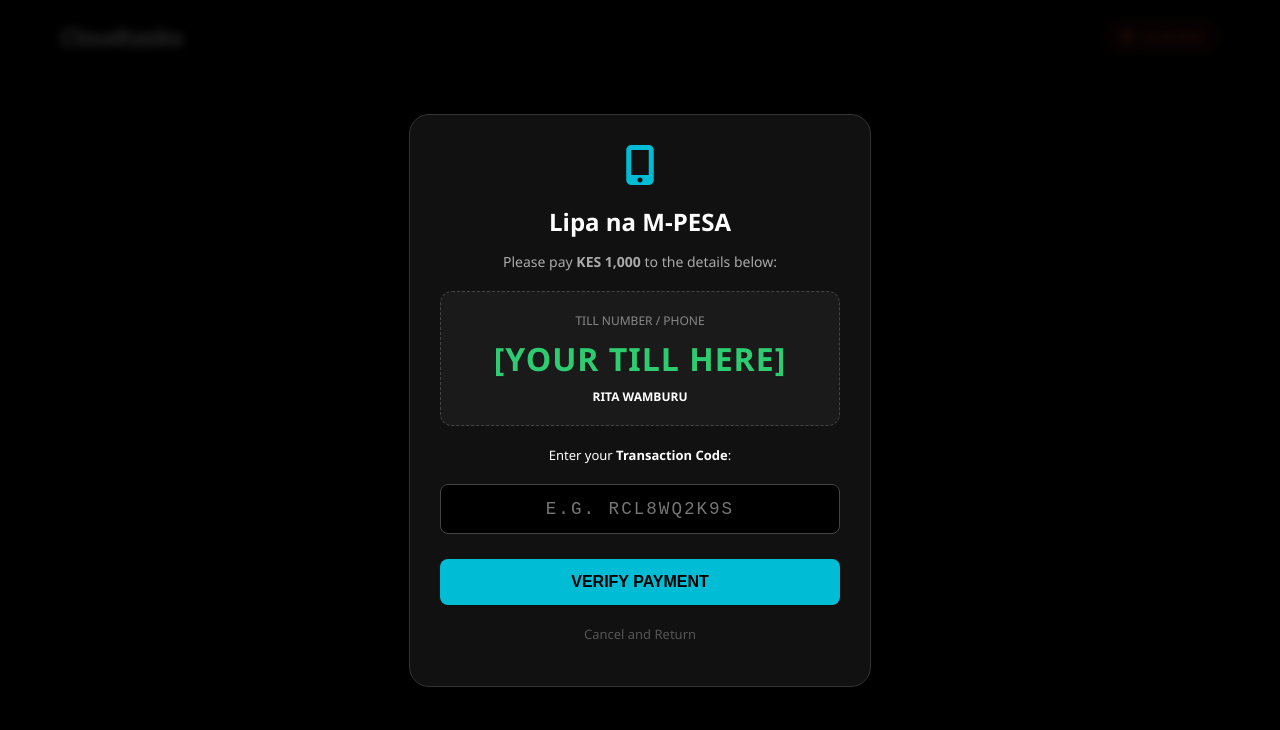
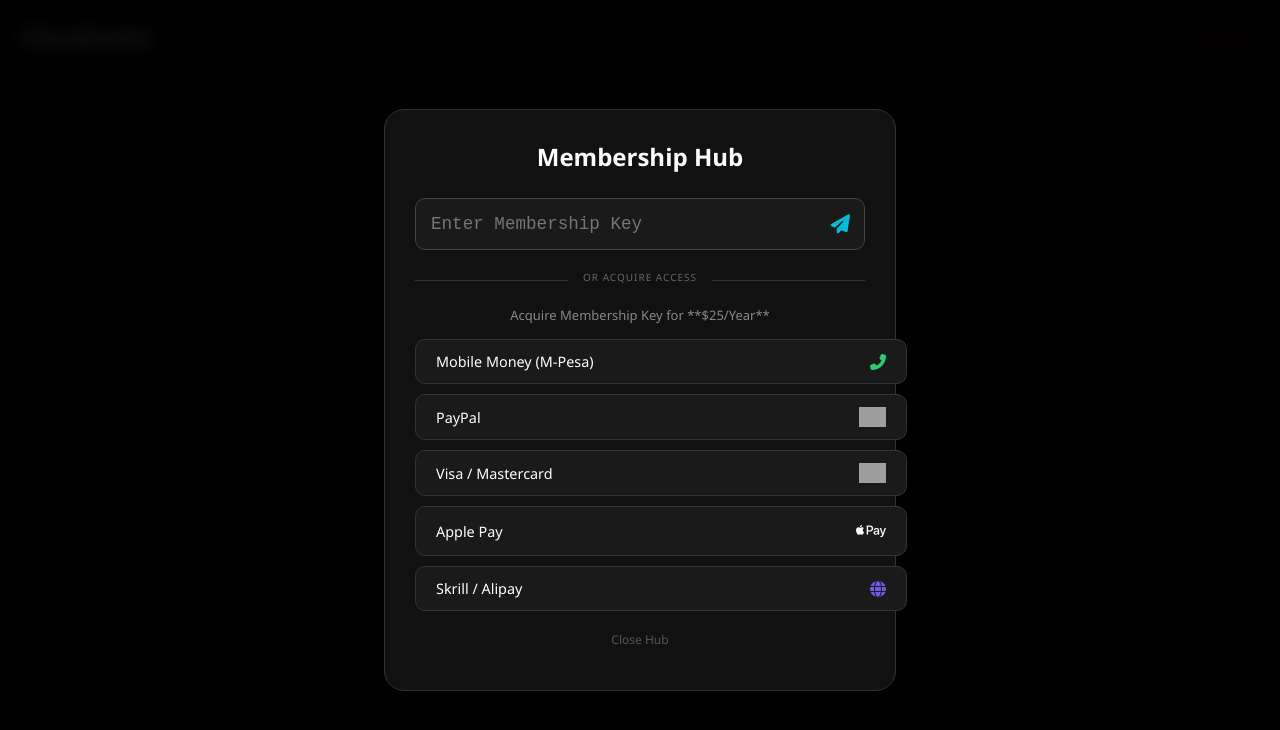
Before and after one commit to TechSpec71/Cloudtasks-web, a website: page loading.html in a window 1280 px wide. Both pictures are taken after a click on the button "GET ACCESS NOW". Drawn offline with Linux system fonts and the light colour scheme; grey boxes are pictures that could not be loaded.

Commit message:
Update loading.html

```diff
--- a/loading.html
+++ b/loading.html
@@ -3,223 +3,124 @@
 <head>
     <meta charset="UTF-8">
     <meta name="viewport" content="width=device-width, initial-scale=1.0">
-    <title>Cloudtasks | Dashboard</title>
+    <title>Cloudtasks | Membership Hub</title>
     <link rel="stylesheet" href="https://cdnjs.cloudflare.com/ajax/libs/font-awesome/6.4.0/css/all.min.css">
     <style>
-        body {
-            margin: 0;
-            background: #000000;
-            color: white;
-            font-family: 'Segoe UI', sans-serif;
-            display: flex;
-            flex-direction: column;
-            align-items: center;
-            min-height: 100vh;
-            overflow-x: hidden;
-        }
+        body { margin: 0; background: #000; color: white; font-family: 'Segoe UI', sans-serif; display: flex; flex-direction: column; align-items: center; min-height: 100vh; }
 
-        /* 🔄 Retained Loading Screen */
-        .loader-container {
-            display: flex;
-            flex-direction: column;
-            justify-content: center;
-            align-items: center;
-            height: 100vh;
-            width: 100%;
-            position: fixed;
-            background: #000;
-            z-index: 9999;
-        }
+        /* 🔄 Loading Screen */
+        .loader-container { display: flex; flex-direction: column; justify-content: center; align-items: center; height: 100vh; width: 100%; position: fixed; background: #000; z-index: 9999; }
+        .logo-spinner { width: 60px; height: 60px; border: 3px solid transparent; border-top: 3px solid #00bcd4; border-radius: 50%; animation: spin 1s linear infinite; margin-bottom: 20px; }
+        @keyframes spin { 0% { transform: rotate(0deg); } 100% { transform: rotate(360deg); } }
 
-        .logo-spinner {
-            width: 80px;
-            height: 80px;
-            border: 4px solid transparent;
-            border-top: 4px solid #6c5ce7;
-            border-radius: 50%;
-            animation: spin-outline 1.5s linear infinite;
-            margin-bottom: 25px;
-        }
+        /* 📱 Layout */
+        .header { width: 100%; padding: 20px; display: flex; justify-content: space-between; align-items: center; border-bottom: 1px solid #222; box-sizing: border-box; }
+        .btn-get-access { background: #00bcd4; color: black; border: none; padding: 15px 35px; font-weight: bold; border-radius: 8px; cursor: pointer; font-size: 1rem; margin-top: 40px; }
 
-        @keyframes spin-outline {
-            0% { transform: rotate(0deg); }
-            100% { transform: rotate(360deg); }
-        }
+        /* 🗲 Membership Hub Modal */
+        .modal { display: none; position: fixed; top: 0; left: 0; width: 100%; height: 100%; background: rgba(0,0,0,0.9); backdrop-filter: blur(8px); justify-content: center; align-items: center; z-index: 10000; }
+        .modal-content { background: #111; padding: 30px; border-radius: 20px; width: 90%; max-width: 450px; border: 1px solid #333; position: relative; }
 
-        .loading-text {
-            color: #00bcd4;
-            font-size: 1.2rem;
-            font-weight: 500;
-            letter-spacing: 1px;
-        }
+        .hub-title { font-size: 1.5rem; margin-bottom: 25px; color: #fff; font-weight: 700; text-align: center; }
 
-        /* 📱 Dashboard Layout */
-        .header {
-            width: 100%;
-            max-width: 1200px;
-            padding: 20px;
-            display: flex;
-            justify-content: space-between;
-            align-items: center;
-            border-bottom: 1px solid #222;
-            box-sizing: border-box;
-        }
+        /* Path 1: Enter Key */
+        .key-input-container { position: relative; margin-bottom: 30px; }
+        .key-input { width: 100%; padding: 15px; background: #1a1a1a; border: 1px solid #444; color: #00bcd4; border-radius: 10px; box-sizing: border-box; font-family: monospace; font-size: 1.1rem; }
+        .send-icon { position: absolute; right: 15px; top: 50%; transform: translateY(-50%); color: #00bcd4; cursor: pointer; font-size: 1.2rem; }
 
-        .status-badge {
-            padding: 6px 15px;
-            border-radius: 20px;
-            font-size: 12px;
-            font-weight: 700;
-            display: inline-flex;
-            align-items: center;
-            gap: 8px;
-        }
+        /* Path 2: Get Membership Buttons */
+        .payment-option { width: 100%; padding: 12px 20px; background: #1a1a1a; border: 1px solid #333; color: white; border-radius: 10px; margin-bottom: 10px; display: flex; align-items: center; justify-content: space-between; cursor: pointer; transition: 0.2s; }
+        .payment-option:hover { background: #222; border-color: #444; }
+        .payment-option img { height: 20px; filter: grayscale(20%); }
+        .payment-option span { font-size: 0.9rem; font-weight: 500; }
 
-        .unverified { background: rgba(231, 76, 60, 0.15); color: #e74c3c; border: 1px solid #e74c3c; }
-        .pending { background: rgba(243, 156, 18, 0.15); color: #f39c12; border: 1px solid #f39c12; }
+        .divider { height: 1px; background: #333; margin: 25px 0; position: relative; }
+        .divider::after { content: "OR ACQUIRE ACCESS"; position: absolute; top: -10px; left: 50%; transform: translateX(-50%); background: #111; padding: 0 15px; font-size: 10px; color: #666; letter-spacing: 1px; }
 
-        .btn-get-access {
-            background: #00bcd4;
-            color: black;
-            border: none;
-            padding: 14px 30px;
-            font-weight: bold;
-            border-radius: 8px;
-            cursor: pointer;
-            transition: 0.3s;
-            font-size: 1rem;
-            margin-top: 20px;
-        }
-
-        .btn-get-access:hover { background: #0097a7; transform: translateY(-2px); }
-
-        /* 💰 Manual Payment Modal (No Paystack Traces) */
-        .modal {
-            display: none;
-            position: fixed;
-            top: 0; left: 0; width: 100%; height: 100%;
-            background: rgba(0,0,0,0.85);
-            backdrop-filter: blur(5px);
-            justify-content: center;
-            align-items: center;
-            z-index: 10000;
-        }
-
-        .modal-content {
-            background: #111;
-            padding: 30px;
-            border-radius: 20px;
-            width: 90%;
-            max-width: 400px;
-            text-align: center;
-            border: 1px solid #333;
-            box-shadow: 0 10px 30px rgba(0,0,0,0.5);
-        }
-
-        .payment-box {
-            background: #1a1a1a;
-            padding: 20px;
-            border-radius: 12px;
-            margin: 20px 0;
-            border: 1px dashed #444;
-        }
-
-        input {
-            width: 100%;
-            padding: 14px;
-            margin: 15px 0;
-            background: #000;
-            border: 1px solid #444;
-            color: white;
-            border-radius: 8px;
-            box-sizing: border-box;
-            text-transform: uppercase;
-            font-family: monospace;
-            font-size: 1.1rem;
-            letter-spacing: 2px;
-            text-align: center;
-        }
-
-        input:focus { border-color: #00bcd4; outline: none; }
+        /* M-Pesa Info Box */
+        #mpesaDetails { display: none; background: #003a3a; padding: 15px; border-radius: 10px; margin-top: 10px; border: 1px solid #00bcd4; text-align: center; }
     </style>
 </head>
 <body>
 
     <div id="loader" class="loader-container">
         <div class="logo-spinner"></div>
-        <p class="loading-text">Loading Cloudtasks</p>
+        <p style="color: #00bcd4;">Syncing Cloudtasks...</p>
     </div>
 
     <div class="header">
-        <h2 style="margin:0; letter-spacing: -1px;">Cloudtasks</h2>
-        <div id="accountStatus" class="status-badge unverified">
-            <i class="fa-solid fa-circle-xmark"></i> Unverified
-        </div>
+        <h2 style="margin:0;">Cloudtasks</h2>
+        <div class="status-badge" style="color:#e74c3c; font-size: 12px;"><i class="fa-solid fa-lock"></i> Locked</div>
     </div>
 
-    <div style="margin-top: 15vh; text-align: center; padding: 20px;">
-        <i class="fa-solid fa-rocket" style="font-size: 50px; color: #6c5ce7; margin-bottom: 20px;"></i>
-        <h1 style="margin: 10px 0;">Ready to start?</h1>
-        <p style="color: #888; max-width: 300px; margin: 0 auto 20px;">Unlock premium server-side tasks and daily payouts by activating your account.</p>
-        <button class="btn-get-access" onclick="openPaymentModal()">GET ACCESS NOW</button>
-    </div>
+    <button class="btn-get-access" onclick="openHub()">GET ACCESS NOW</button>
 
-    <div id="paymentModal" class="modal">
+    <div id="hubModal" class="modal">
         <div class="modal-content">
-            <i class="fa-solid fa-mobile-screen-button" style="font-size: 40px; color: #00bcd4; margin-bottom: 10px;"></i>
-            <h2 style="margin: 10px 0;">Lipa na M-PESA</h2>
-            <p style="font-size: 14px; color: #aaa;">Please pay <b>KES 1,000</b> to the details below:</p>
+            <div class="hub-title">Membership Hub</div>
 
-            <div class="payment-box">
-                <p style="margin:0; font-size:12px; color: #888; text-transform: uppercase;">Till Number / Phone</p>
-                <h1 style="margin:8px 0; color:#2ecc71; letter-spacing: 1px;">[YOUR TILL HERE]</h1>
-                <p style="margin:0; font-size:12px; font-weight: bold;">RITA WAMBURU</p>
+            <div class="key-input-container">
+                <input type="text" id="memberKey" class="key-input" placeholder="Enter Membership Key">
+                <i class="fa-solid fa-paper-plane send-icon" onclick="verifyKey()"></i>
             </div>
 
-            <p style="font-size: 13px; margin-bottom: 5px;">Enter your <b>Transaction Code</b>:</p>
-            <input type="text" id="mpesaCode" placeholder="E.g. RCL8WQ2K9S" maxlength="10">
+            <div class="divider"></div>
 
-            <button class="btn-get-access" style="width: 100%; margin-top: 10px;" onclick="submitCode()">VERIFY PAYMENT</button>
-            <p onclick="closeModal()" style="margin-top:20px; cursor:pointer; font-size:13px; color:#555; font-weight: 500;">Cancel and Return</p>
+            <p style="text-align: center; font-size: 13px; color: #888; margin-bottom: 15px;">Acquire Membership Key for **$25/Year**</p>
+
+            <div class="payment-option" onclick="showMpesa()">
+                <span>Mobile Money (M-Pesa)</span>
+                <i class="fa-solid fa-phone-flip" style="color: #2ecc71;"></i>
+            </div>
+
+            <div id="mpesaDetails">
+                <p style="margin:0; font-size: 11px;">Lipa na M-Pesa Paybill</p>
+                <p style="margin:5px 0; font-weight: bold; color: #2ecc71;">Biz No: 542542 | Acc: 05508726426150</p>
+            </div>
+
+            <div class="payment-option" onclick="regionError('PayPal')">
+                <span>PayPal</span>
+                <img src="https://upload.wikimedia.org/wikipedia/commons/b/b5/PayPal.svg" alt="Paypal">
+            </div>
+            <div class="payment-option" onclick="regionError('Card')">
+                <span>Visa / Mastercard</span>
+                <img src="https://upload.wikimedia.org/wikipedia/commons/5/5e/Visa_Inc._logo.svg" alt="Visa">
+            </div>
+            <div class="payment-option" onclick="regionError('Apple Pay')">
+                <span>Apple Pay</span>
+                <i class="fa-brands fa-apple-pay" style="font-size: 24px;"></i>
+            </div>
+            <div class="payment-option" onclick="regionError('Skrill/Alipay')">
+                <span>Skrill / Alipay</span>
+                <i class="fa-solid fa-globe" style="color: #6c5ce7;"></i>
+            </div>
+
+            <p onclick="closeHub()" style="text-align:center; color:#555; cursor:pointer; font-size:12px; margin-top:20px;">Close Hub</p>
         </div>
     </div>
 
     <script>
-        // Simulate Loading Finish
-        window.addEventListener('load', () => {
-            setTimeout(() => {
-                document.getElementById('loader').style.fadeOut = "slow";
-                document.getElementById('loader').style.display = 'none';
-            }, 2000);
-        });
+        window.addEventListener('load', () => setTimeout(() => document.getElementById('loader').style.display='none', 1500));
 
-        function openPaymentModal() {
-            document.getElementById('paymentModal').style.display = 'flex';
+        function openHub() { document.getElementById('hubModal').style.display = 'flex'; }
+        function closeHub() { document.getElementById('hubModal').style.display = 'none'; }
+
+        function verifyKey() {
+            const val = document.getElementById('memberKey').value.trim();
+            if (val === "ABKNOVA:C433") {
+                alert("SORRY! This Key is experiencing an overload at the moment. Please try again later or use a different key.");
+            } else {
+                alert("INVALID KEY: The key entered does not exist in our database.");
+            }
         }
 
-        function closeModal() {
-            document.getElementById('paymentModal').style.display = 'none';
+        function showMpesa() {
+            const details = document.getElementById('mpesaDetails');
+            details.style.display = (details.style.display === 'block') ? 'none' : 'block';
         }
 
-        function submitCode() {
-            const codeInput = document.getElementById('mpesaCode');
-            const code = codeInput.value.trim();
-
-            if (code.length < 8) {
-                alert("Invalid Code. Please enter the 10-digit M-Pesa transaction code.");
-                return;
-            }
-
-            // Update UI to show Pending Status
-            const badge = document.getElementById('accountStatus');
-            badge.className = "status-badge pending";
-            badge.innerHTML = '<i class="fa-solid fa-clock"></i> Verification Pending';
-
-            alert("Confirmation: Your code " + code + " has been sent for manual cross-check. Access will be granted shortly.");
-            closeModal();
-
-            // Clear the input for security
-            codeInput.value = "";
+        function regionError(method) {
+            alert("This option (" + method + ") is currently unavailable in your region. Please use the Local Merchant option.");
         }
     </script>
 </body>
```
